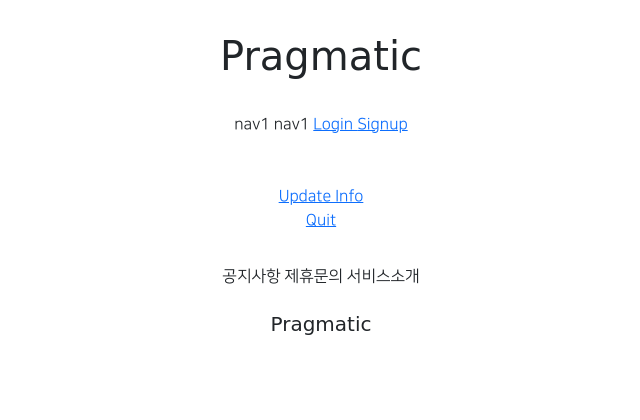
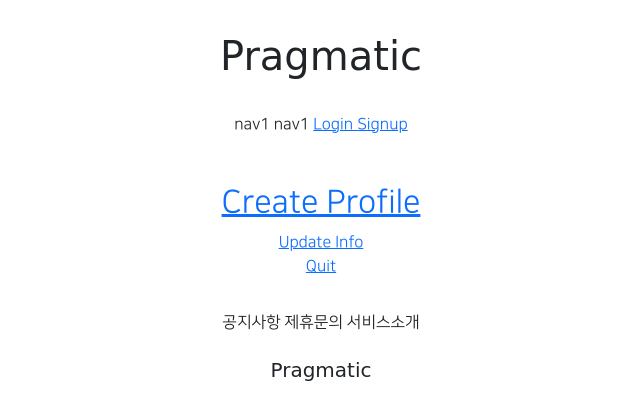
Before and after one commit to yeun38/1ban_practice, a Django app: template accountapp/templates/accountapp/detail.html in a window 1280 px wide. Shown: the top 420 px of the page, without its empty margins (319-959 px from the left). Run offline with Django 3.2, Linux system fonts and the light colour scheme; the template is opened without the code that fills it, so the values that code supplies are empty; parts of the project's set-up code (start-up, migrations or seed data) failed here and were passed over; some libraries are stand-ins or nearby versions.

Commit message:
07.26 - 2

```diff
--- a/accountapp/templates/accountapp/detail.html
+++ b/accountapp/templates/accountapp/detail.html
@@ -3,9 +3,19 @@
 {% block content %}
 <div class="text-center mw-500 m-auto">
 <div class="m-5">
-    <div>
-        <h4>{{ target_user.username }}</h4>
-    </div>
+    {% if target_user.profile %}
+       <img src="{{ target_user.profile.image.url }}"
+            class="profile_image m-4"
+            alt="profile image">
+    <h2 class="NNS_B">{{ target_user.username }}</h2>
+    <h5>{{ target_user.profile.message }}</h5>
+    {% else %}
+    <h2 class="NNS_B">
+        <a href="{% url 'profileapp:create'%}">
+            Create Profile
+        </a>
+    </h2>
+    {% endif %}
     <div>
         {{ target_user.date_joined }}
     </div>
--- a/djangoProject_practice_01/urls.py
+++ b/djangoProject_practice_01/urls.py
@@ -13,11 +13,15 @@ Including another URLconf
     1. Import the include() function: from django.urls import include, path
     2. Add a URL to urlpatterns:  path('blog/', include('blog.urls'))
 """
+from django.conf import settings
+from django.conf.urls.static import static
 from django.contrib import admin
 from django.urls import path, include
+
+
 
 urlpatterns = [
     path('admin/', admin.site.urls),
     path('accounts/', include('accountapp.urls')),
     path('profiles/', include('profileapp.urls'))
-]
+] + static(settings.MEDIA_URL, document_root=settings.MEDIA_ROOT)
--- a/profileapp/views.py
+++ b/profileapp/views.py
@@ -11,5 +11,9 @@ from profileapp.models import Profile
 class ProfileCreateView(CreateView):
     model = Profile
     form_class = ProfileCreationForm
-    success_url = reverse_lazy('accountapp:hello_world2')
+    success_url = reverse_lazy('accountapp:hello_world')
     template_name = 'profileapp/create.html'
+
+    def form_valid(self, form):
+        form.instance.user = self.request.user
+        return super().form_valid(form)
```
